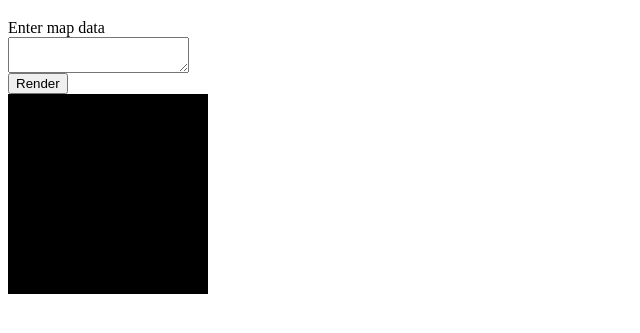
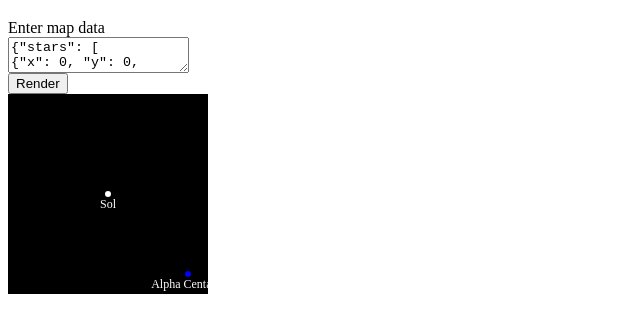
Before and after one commit to fizker/js-starmap, a website: page client/index.html in a window 1280 px wide. Shown: the part 61-394 px from the top of the page, without its empty margins (0-640 px from the left). Drawn offline with Linux system fonts and the light colour scheme; files whose address does not match are found by name.

Commit message:
Added karma as a test-runner. Updated the code to function within the scope of karma. Added a single test to get everything functional.

```diff
--- a/client/canvas.js
+++ b/client/canvas.js
@@ -1,33 +1,29 @@
-(function() {
-	var canvas = new fabric.StaticCanvas($$('canvas')[0])
-	var viewport =
-	{ x: -canvas.width/2
-	, y: -canvas.height/2
-	, h: canvas.height
-	, w: canvas.width
+var Starmap = (function() {
+	function ctor(canvas) {
+		this._canvas = new fabric.StaticCanvas(canvas)
+
+		this._viewport =
+		{ x: -canvas.width/2
+		, y: -canvas.height/2
+		, h: canvas.height
+		, w: canvas.width
+		}
 	}
 
-	$$('.js-data-form')
-		.on('submit', function(event) {
-			var form = event.target
-			event.preventDefault()
-			var data = $('[name=data]', form)[0].value
-			localStorage.setItem('map-data', data)
-			render()
-		})
-		.find('textarea')[0].value = localStorage.getItem('map-data') || ''
+	ctor.prototype =
+	{ render: render
+	}
 
-	render()
+	return ctor
 
-	function render() {
+	function render(data) {
+		var viewport = this._viewport
+		var canvas = this._canvas
 		canvas.clear()
-		var data = localStorage.getItem('map-data')
+
 		if(!data) {
 			return
 		}
-
-		// Assumption: data is valid
-		data = JSON.parse(data)
 
 		data.stars.forEach(function(star) {
 			var circle = new fabric.Circle({
--- a/client/index.html
+++ b/client/index.html
@@ -19,3 +19,24 @@
 
 <script src=dom.js></script>
 <script src=canvas.js></script>
+
+<script>
+	var starmap = new Starmap($$('canvas')[0])
+
+	var initialData = localStorage.getItem('map-data') || '{"stars": [\n\
+{"x": 0, "y": 0, "name": "Sol", "color": "white" },\n\
+{"x": 80, "y": 80, "name": "Alpha Centauri", "color": "blue" },\n\
+{"x": -50, "y": 200, "name": "Augustgrad", "color": "green" }\n\
+]}'
+
+	$$('.js-data-form')
+		.on('submit', function(event) {
+			var form = event.target
+			event.preventDefault()
+			var data = $('[name=data]', form)[0].value
+			localStorage.setItem('map-data', data)
+			starmap.render(JSON.parse(data))
+		})
+		.find('textarea')[0].value = initialData
+	starmap.render(JSON.parse(initialData))
+</script>
```
Also changed, not shown: karma.conf.js (added, +58 -0 lines), package.json (+6 -1 lines), test/common.js (added, +4 -0 lines), test/integration/dom.js (added, +20 -0 lines).
